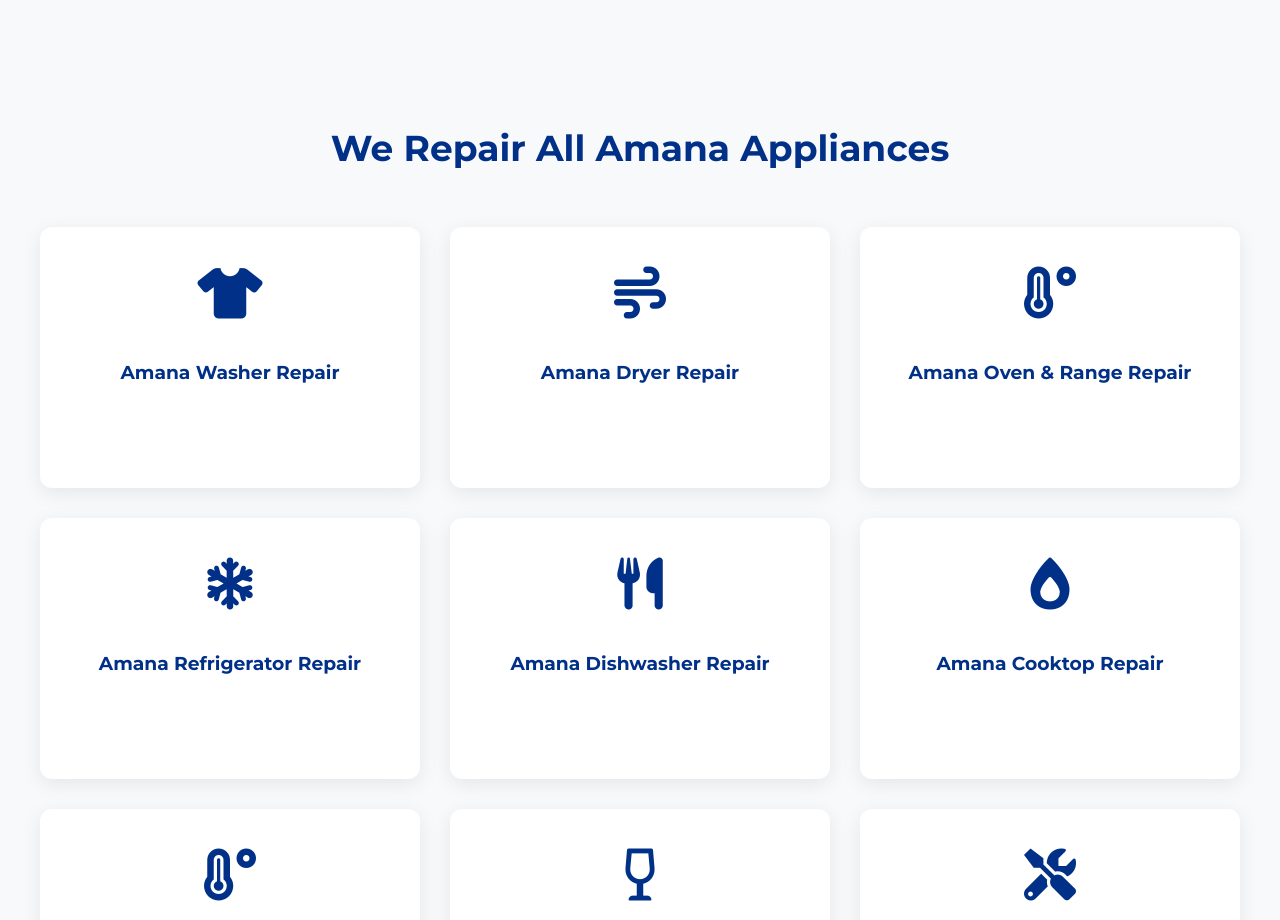
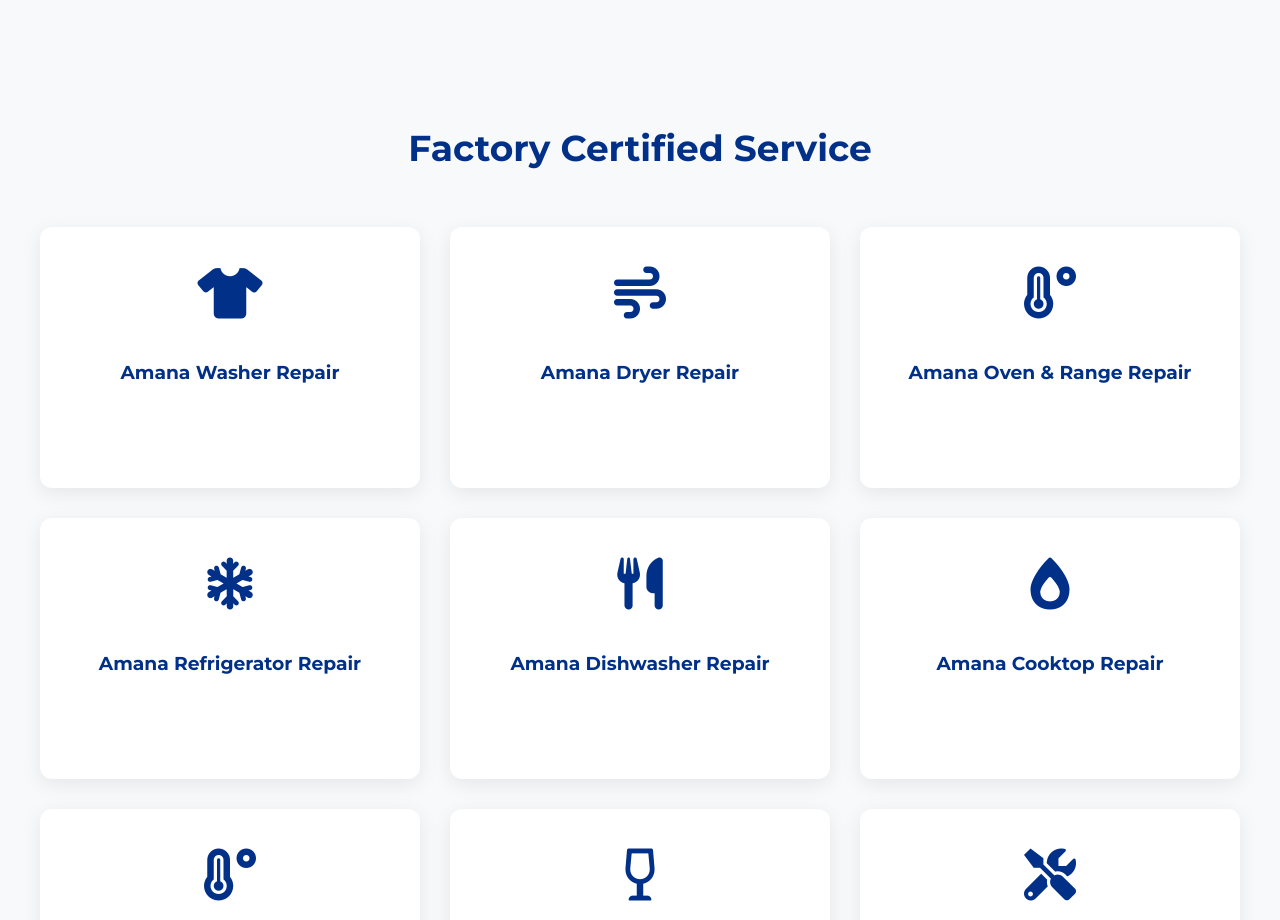
Before and after one commit to ApplianceRepairServicesNYC/amana-bergen-county, a plain HTML site: page index.html in a window 1280 px wide. Shown: the part 920-1840 px from the top of the page. Drawn offline with nearby package versions, Linux system fonts and the light colour scheme; a web font is replaced by a local one.

Commit message:
Update index.html

```diff
--- a/index.html
+++ b/index.html
@@ -258,7 +258,7 @@
   </section>
   <section class="alt">
     <div class="container">
-      <h2 style="text-align:center; font-size:36px; margin-bottom:50px;">We Repair All Amana Appliances</h2>
+      <h2 style="text-align:center; font-size:36px; margin-bottom:50px;">Factory Certified Service</h2>
       <div class="services-grid">
         <div class="service">
           <i class="fas fa-tshirt"></i><h3>Amana Washer Repair</h3>
```
